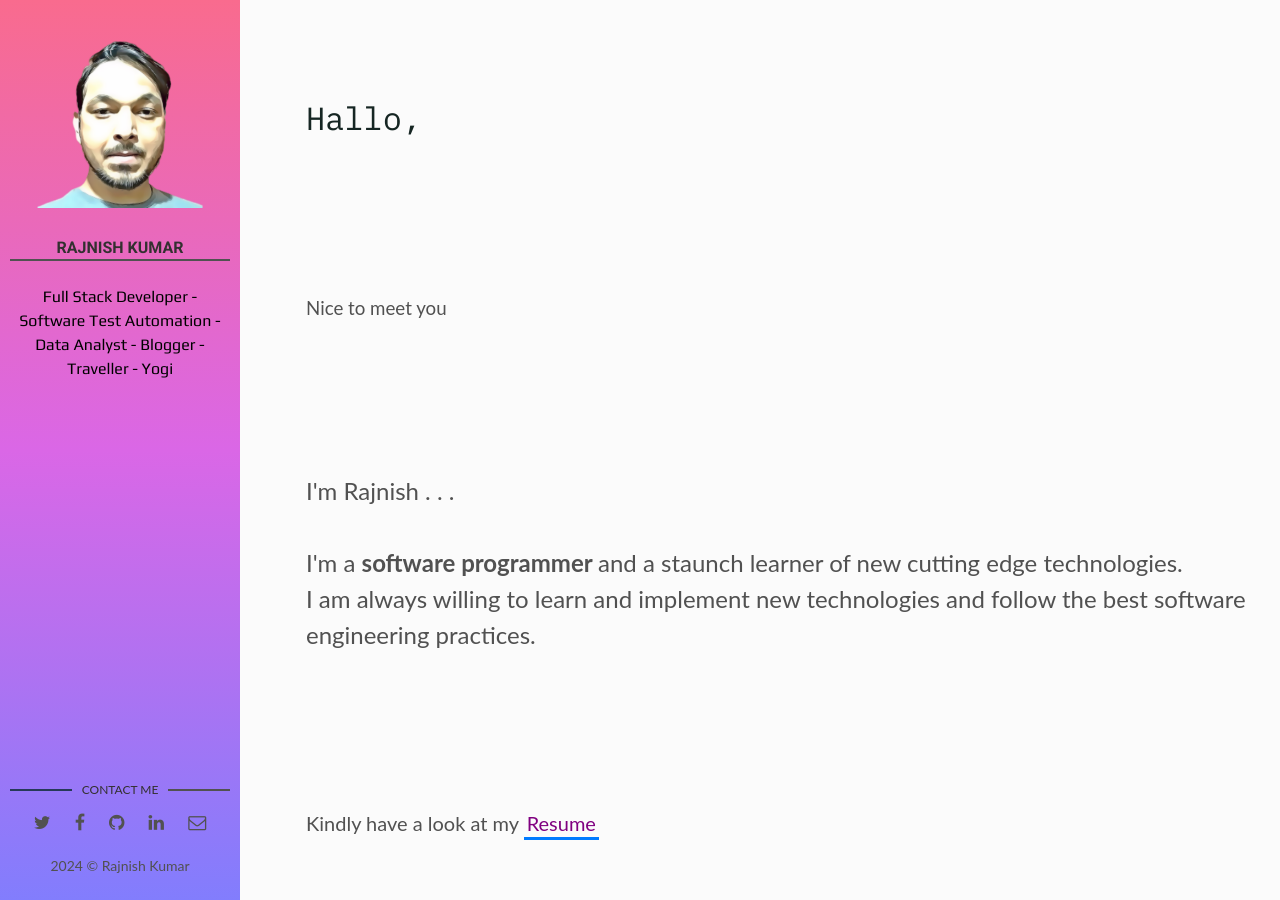
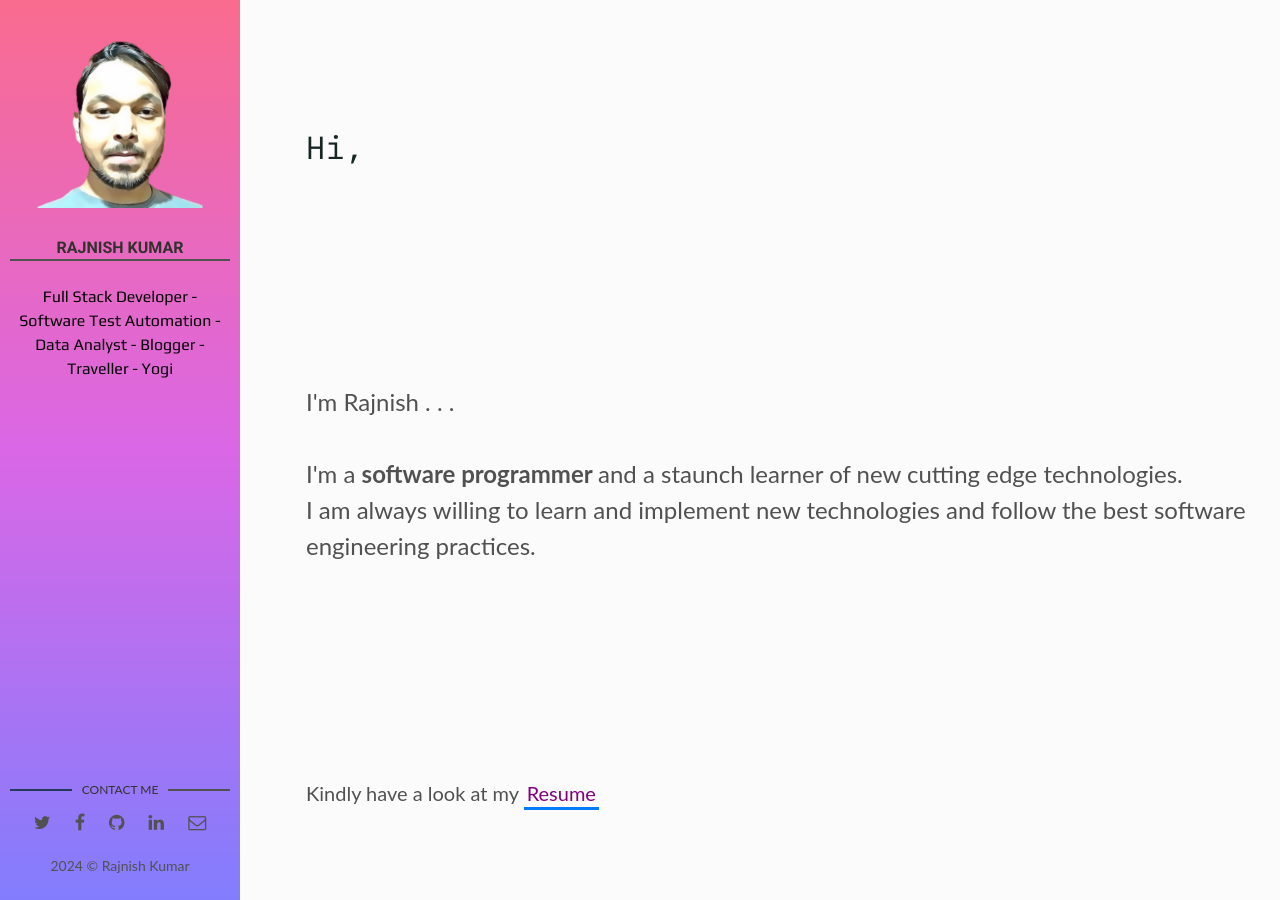
Before and after one commit to rajneesh-anand/portfolio, a Jekyll site: the page built from index.html, in a window 1280 px wide and 900 px high. Built offline with Jekyll 4.4.1, drawn with Linux system fonts in a browser that asks for light colours; some web fonts are replaced.

Commit message:
UI changes

```diff
--- a/_includes/intro.html
+++ b/_includes/intro.html
@@ -1,8 +1,8 @@
 <div class="content">
   <section class="intro-details">
     <div class="intro">
-      <h1 class="intro_hello"><span id="changingword">Hello</span></h1>
-      <h3 class="intro_greeting">Nice to meet you</h3>
+      <h1 class="intro_hello"><span id="changingword">Здравствуйте!</span></h1>
+
       <h2 class="intro_tagline">
         I'm Rajnish . . . <br /><br />
         I'm a <span class="name"> software programmer </span> and a staunch
--- a/assets/js/main.js
+++ b/assets/js/main.js
@@ -75,7 +75,7 @@
 });
 
 (function () {
-  var words = ["Hi,", "Hallo,"],
+  var words = ["Здравствуйте!", "Hi,"],
     i = 0;
   setInterval(function () {
     $("#changingword").fadeOut(function () {
```
